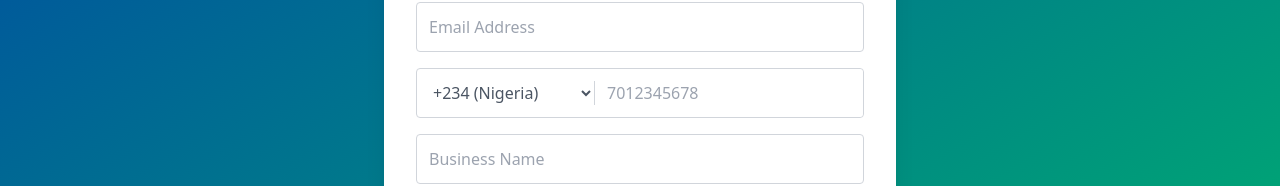
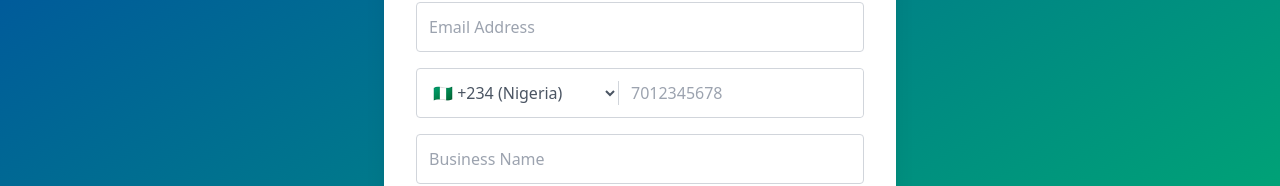
Before and after one commit to Ademolah/QuickInvoiceFrontend, a React (Create React App) app: page /register in a window 1280 px wide. Shown: the part 297-483 px from the top of the page. Built offline with nearby package versions, Linux system fonts and the light colour scheme.

Commit message:
added flag

```diff
--- a/src/pages/Register.jsx
+++ b/src/pages/Register.jsx
@@ -22,16 +22,27 @@ export default function Register() {
   const [showPassword, setShowPassword] = useState(false);
 
   // Add country codes list (minimal example, you can expand it)
+  // const countryCodes = [
+  //   { code: "+234", country: "Nigeria" },
+  //   { code: "+1", country: "USA" },
+  //   { code: "+44", country: "UK" },
+  //   { code: "+33", country: "France" },
+  //   { code: "+49", country: "Germany" },
+  //   { code: "+90", country: "Turkey" },
+  //   { code: "+91", country: "India" },
+  //   { code: "+27", country: "South Africa" },
+  //   { code: "+233", country: "Ghana" },
+  // ];
     const countryCodes = [
-    { code: "+234", country: "Nigeria" },
-    { code: "+1", country: "USA" },
-    { code: "+44", country: "UK" },
-    { code: "+33", country: "France" },
-    { code: "+49", country: "Germany" },
-    { code: "+90", country: "Turkey" },
-    { code: "+91", country: "India" },
-    { code: "+27", country: "South Africa" },
-    { code: "+233", country: "Ghana" },
+    { code: "+234", country: "Nigeria", flag: "🇳🇬" },
+    { code: "+1", country: "USA", flag: "🇺🇸" },
+    { code: "+44", country: "UK", flag: "🇬🇧" },
+    { code: "+33", country: "France", flag: "🇫🇷" },
+    { code: "+49", country: "Germany", flag: "🇩🇪" },
+    { code: "+90", country: "Turkey", flag: "🇹🇷" },
+    { code: "+91", country: "India", flag: "🇮🇳" },
+    { code: "+27", country: "South Africa", flag: "🇿🇦" },
+    { code: "+233", country: "Ghana", flag: "🇬🇭" },
   ];
 
   const handleChange = (e) => {
@@ -116,7 +127,7 @@ export default function Register() {
             >
               {countryCodes.map((item, idx) => (
                 <option key={idx} value={item.code}>
-        {item.code} ({item.country})
+                  {item.flag} {item.code} ({item.country})
                 </option>
               ))}
             </select>
```
Lines whose indentation alone changed are shown as unchanged.
